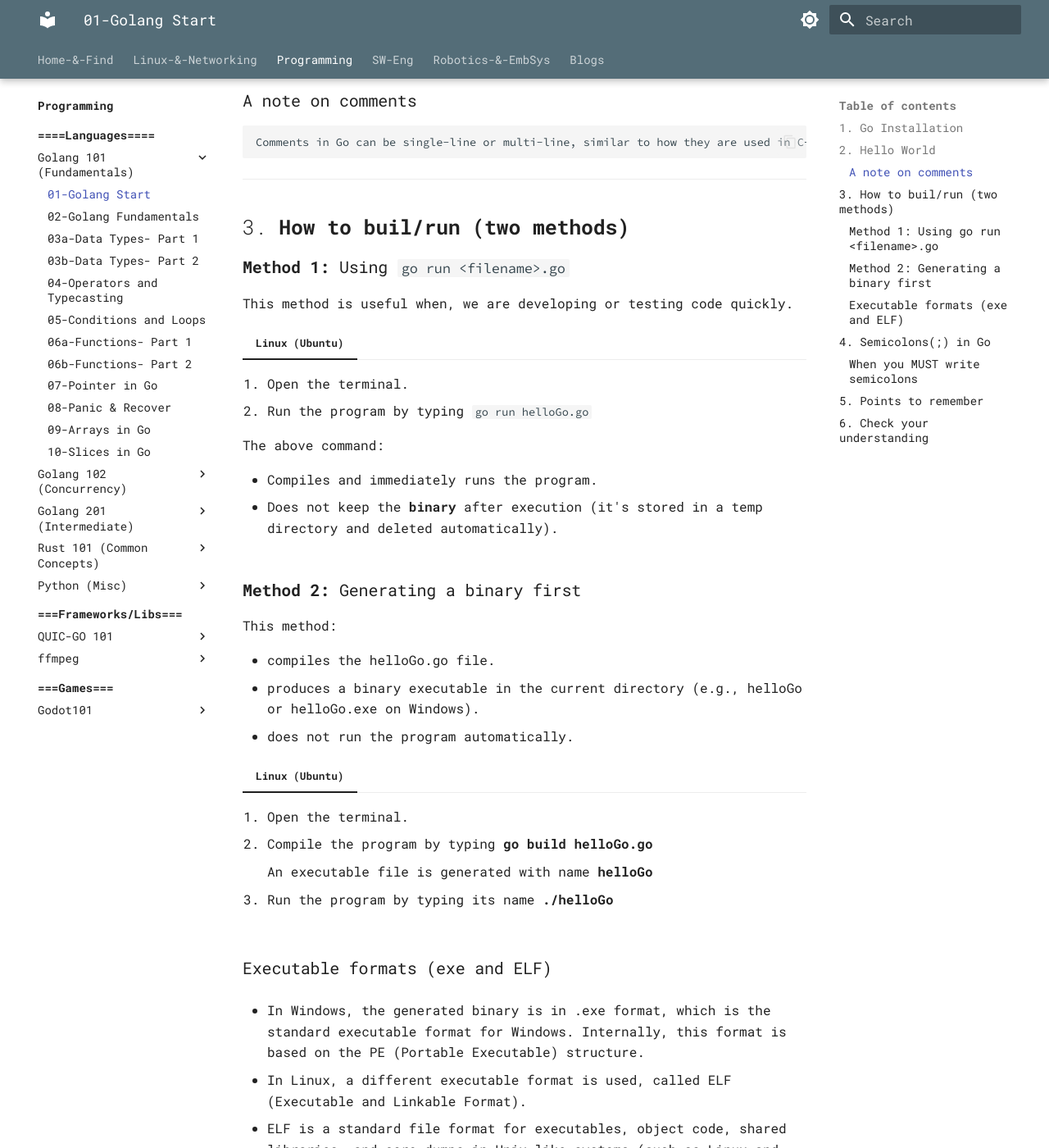
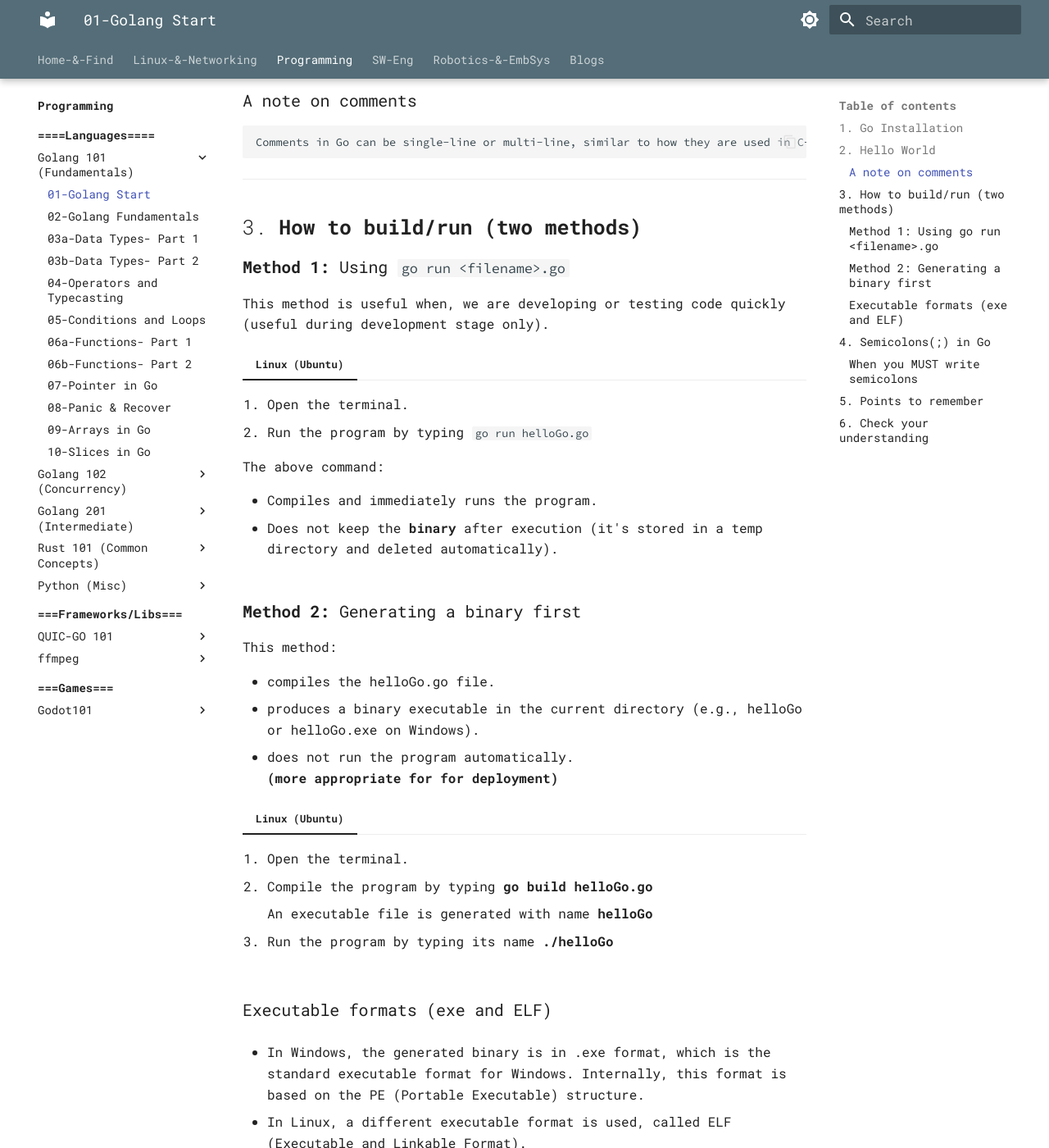
Before and after one commit to alohamujeeb/alohamujeeb.github.io, an MkDocs documentation site: the page built from docs/programming/languages/golang101/01-gettingstarted.md, in a window 1280 px wide and 1400 px high, scrolled down 1759 px. Shown: the whole window at 82% size. Built offline with MkDocs 1.6.1 and Material for MkDocs 9.7.7, drawn with Linux system fonts in a browser that asks for light colours.

````diff
--- a/docs/programming/languages/golang101/01-gettingstarted.md
+++ b/docs/programming/languages/golang101/01-gettingstarted.md
@@ -141,11 +141,11 @@
 
 
 ---
-## 3. **How to buil/run (two methods)**
+## 3. **How to build/run (two methods)**
 
 ### **Method 1:** Using ```go run <filename>.go```
 
-This method is useful when, we are developing or testing code quickly.
+This method is useful when, we are developing or testing code quickly (useful during development stage only).
 
 === "Linux (Ubuntu)"
 
@@ -164,6 +164,8 @@
 - compiles the helloGo.go file.
 - produces a binary executable in the current directory (e.g., helloGo or helloGo.exe on Windows).
 - does not run the program automatically.
+<br>
+**(more appropriate for for deployment)**
 
 === "Linux (Ubuntu)"
 
````
Also changed, not shown: docs/programming/languages/golang102conc/01-goroutines.md (+6 -0 lines).
